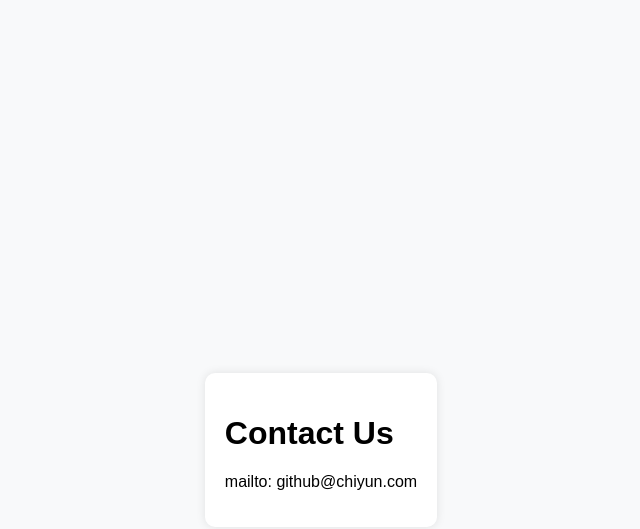
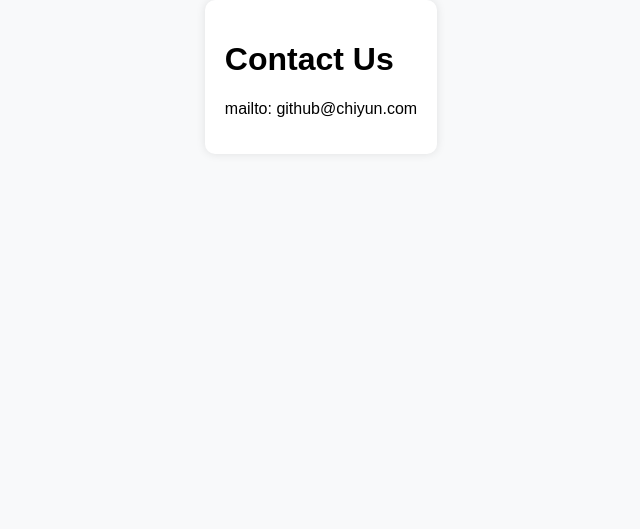
Before and after one commit to chiyun-hk/chiyun-hk.github.io, a Jekyll site: the page built from contact-us.md, in a window 1280 px wide. Shown: the top 529 px of the page, without its empty margins (319-959 px from the left). Built offline with Jekyll 4.4.1, drawn with Linux system fonts in a browser that asks for light colours.

Commit message:
optimize style

```diff
--- a/_layouts/simple.html
+++ b/_layouts/simple.html
@@ -8,8 +8,6 @@
         body {
             display: flex;
             justify-content: center;
-            align-items: center;
-            height: 100vh;
             margin: 0;
             font-family: Arial, sans-serif;
             background-color: #f8f9fa;
@@ -20,6 +18,7 @@
             background: white;
             border-radius: 10px;
             box-shadow: 0px 0px 10px rgba(0, 0, 0, 0.1);
+            word-break: break-all;
         }
     </style>
 </head>
```
